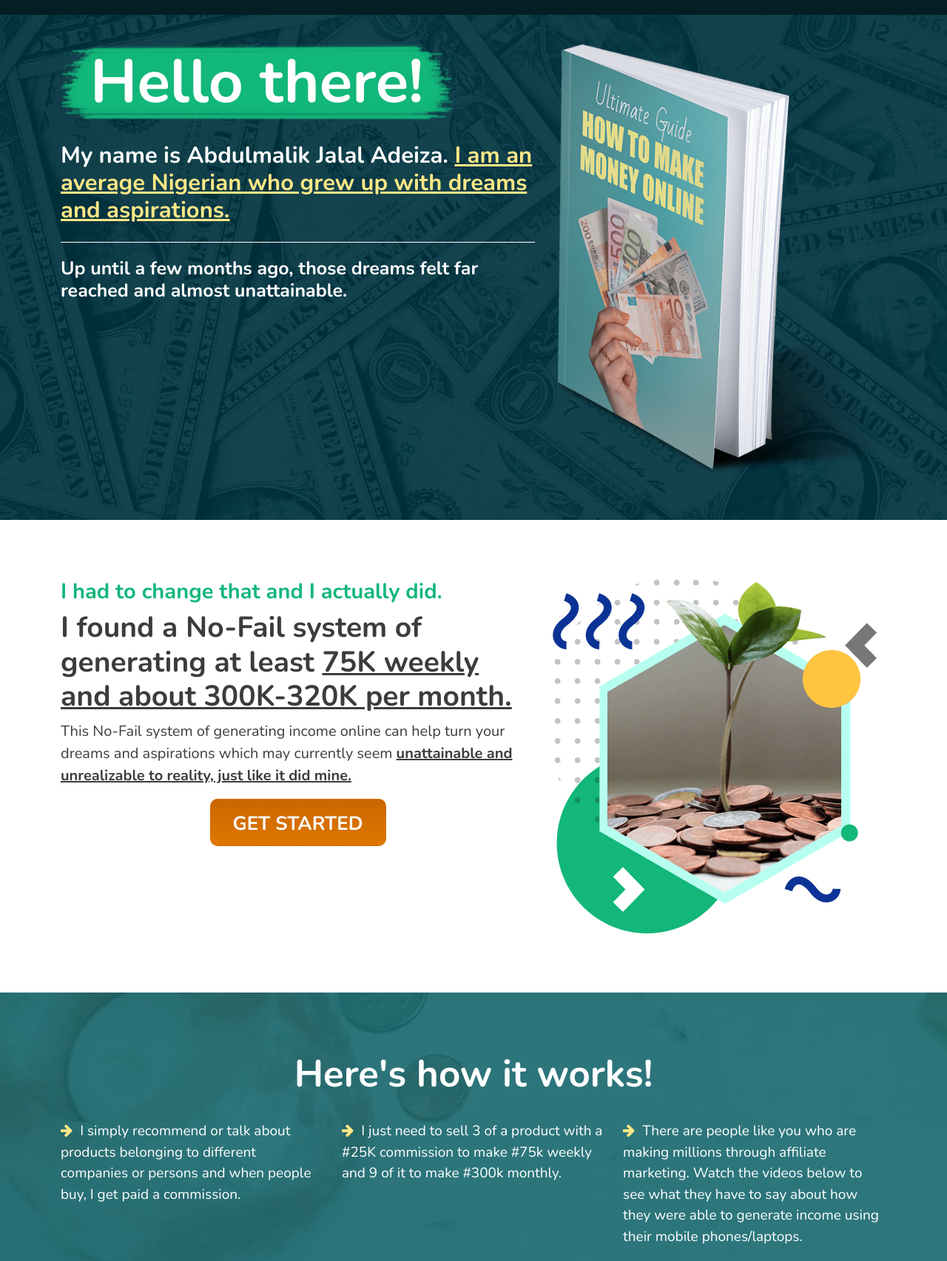
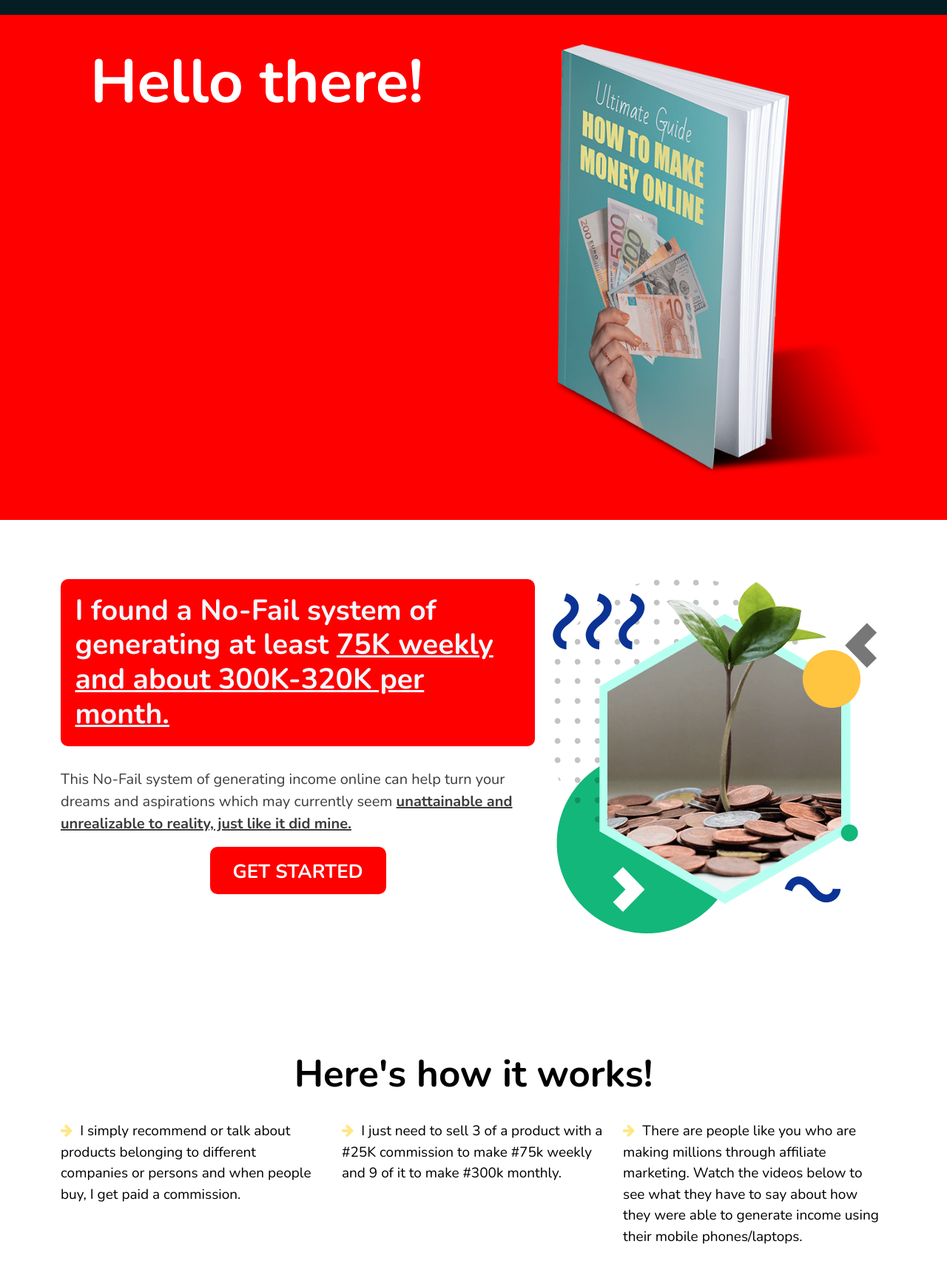
Before and after one commit to Swifilaboroka/landing-page, a plain HTML site: page index.html in a window 1280 px wide. Shown: the top 1705 px of the page at 74% size. Drawn offline with nearby package versions, Linux system fonts and the light colour scheme; grey boxes are pictures that could not be loaded.

Commit message:
new fixes

```diff
--- a/assets/css/style.css
+++ b/assets/css/style.css
@@ -177,27 +177,15 @@ img {
 }
 
 .btn-orange {
-	background: #cb6600;
+	background: red;
 	/* Old browsers */
-	background: -moz-linear-gradient(top, #cb6600 0%, #de7700 100%);
-	/* FF3.6-15 */
-	background: -webkit-linear-gradient(top, #cb6600 0%, #de7700 100%);
-	/* Chrome10-25,Safari5.1-6 */
-	background: linear-gradient(to bottom, #cb6600 0%, #de7700 100%);
-	/* W3C, IE10+, FF16+, Chrome26+, Opera12+, Safari7+ */
-	filter: progid:DXImageTransform.Microsoft.gradient( startColorstr='#cb6600', endColorstr='#de7700', GradientType=0);
+	/*  */
 }
 
 .btn-orange:hover {
-	background: #de7700;
+	background: red;
 	/* Old browsers */
-	background: -moz-linear-gradient(top, #de7700 0%, #ca6500 100%);
-	/* FF3.6-15 */
-	background: -webkit-linear-gradient(top, #de7700 0%, #ca6500 100%);
-	/* Chrome10-25,Safari5.1-6 */
-	background: linear-gradient(to bottom, #de7700 0%, #ca6500 100%);
-	/* W3C, IE10+, FF16+, Chrome26+, Opera12+, Safari7+ */
-	filter: progid:DXImageTransform.Microsoft.gradient( startColorstr='#de7700', endColorstr='#ca6500', GradientType=0);
+
 }
 
 button:focus {
@@ -543,14 +531,15 @@ footer .navbar-brand {
 .hero-section {
 	padding-top: 60px;
 	padding-bottom: 60px;
-	background-image: url('../img/banner-bg.jpeg');
+	/* background-image: url('../img/banner-bg.jpeg'); */
+	background-color: red;
 }
 
 .hero-section h1 {
 	font-size: 82px;
 	color: #fff;
 	font-weight: bold;
-	background-image: url('../img/green-shape.png');
+	/* background-image: url('../img/green-shape.png'); */
 	background-size: 100% 100%;
 	background-position: center;
 	display: inline-block;
@@ -742,7 +731,7 @@ footer .navbar-brand {
 }
 
 .expect {
-	background-image: url('../img/expect-banner.jpeg');
+	/* background-image: url('../img/expect-banner.jpeg'); */
 }
 
 .expect .section-title {
@@ -751,7 +740,7 @@ footer .navbar-brand {
 
 .expect .section-title h2,
 .expect .section-title p {
-	color: #fff;
+	color: #000;
 }
 
 .expect ul {
@@ -760,7 +749,7 @@ footer .navbar-brand {
 }
 
 .expect li {
-	color: #fff;
+	color: #000;
 	margin-bottom: 10px;
 }
 
@@ -876,7 +865,7 @@ footer .navbar-brand {
 ---------------------------------------------------------*/
 
 .get-started {
-	background-image: url('../img/get-start-banner.jpeg');
+	/* background-image: url('../img/get-start-banner.jpeg'); */
 	background-repeat: no-repeat;
 	background-size: cover;
 }
@@ -887,7 +876,7 @@ footer .navbar-brand {
 
 .get-started .section-title h2 span {
 	display: block;
-	color: #12b77a;
+	color: #000;
 	font-size: 23px;
 }
 
--- a/index.html
+++ b/index.html
@@ -74,12 +74,12 @@
                 <div class="row flex-sm-column-reverse flex-md-column-reverse flex-lg-row">
                     <div class="col-lg-7 col-md-12 left-col">
                         <h1>Hello there!</h1>
-                        <h2>My name is Abdulmalik Jalal Adeiza. <strong class="text-underline">I am an average Nigerian
+                        <!-- <h2>My name is Abdulmalik Jalal Adeiza. <strong class="text-underline">I am an average Nigerian
                                 who grew up with dreams and aspirations. </strong></h2>
                         <h3>Up until a few months ago, those dreams felt far reached and almost unattainable.
 
                         </h3>
-
+ -->
 
                     </div>
 
@@ -106,8 +106,8 @@
             <div class="container">
                 <div class="row">
                     <div class="col-lg-7 col-md-12 left-col">
-                        <h2>I had to change that and I actually did. </h2>
-                        <h3>I found a No-Fail system of generating at least <span class="text-underline">75K weekly and
+                        <!-- <h2>I had to change that and I actually did. </h2> -->
+                        <h3 style="background-color: red; padding: 0.5em; border-radius: 10px; color:aliceblue; margin-bottom: 30px">I found a No-Fail system of generating at least <span class="text-underline">75K weekly and
                                 about 300K-320K per month.</span></h3>
                         <p>This No-Fail system of generating income online can help turn your dreams and aspirations
                             which may currently seem
@@ -320,7 +320,7 @@
                         </figure>							 -->
 
 
-                        <p class="font-weight-regular">© Copyright Abdulmalik Jalal 2021 All rights reserved</p>
+                        <p class="font-weight-regular">© Copyright Abdulmalik Jalal 2022 All rights reserved</p>
                     </div>
                 </div>
             </div>
```
